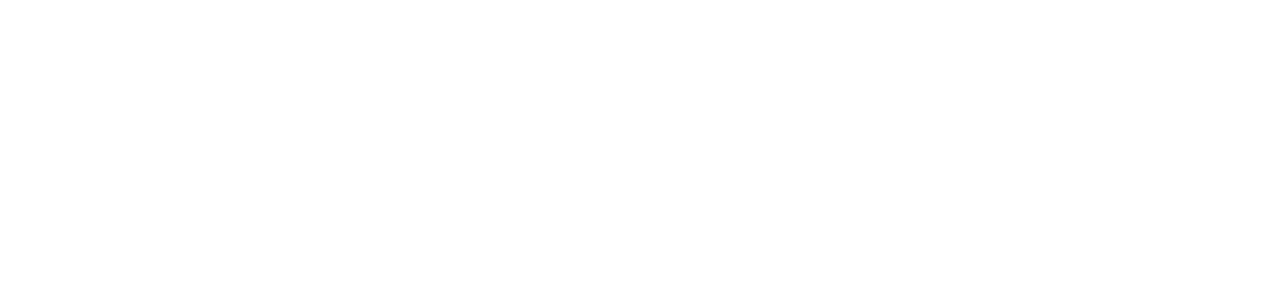
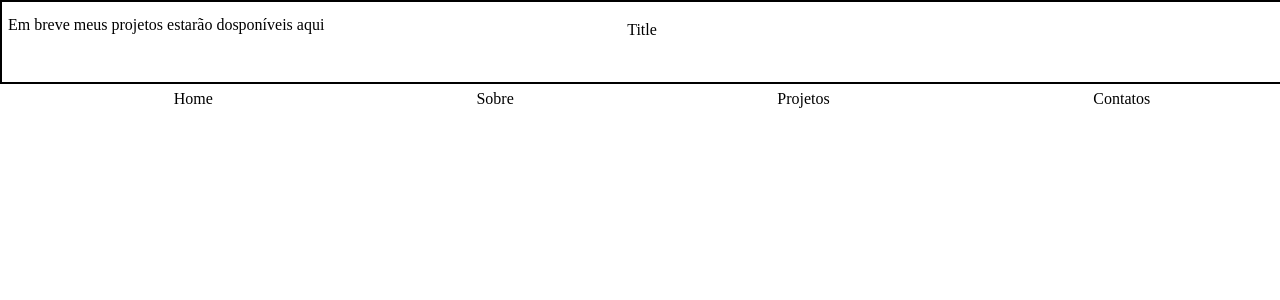
Before and after one commit to JayTStar/my_site, a React (Create React App) app: page /projects in a window 1280 px wide. Before the commit this address had no page. Shown: the top 300 px of the page. Built offline with nearby package versions, Linux system fonts and the light colour scheme; the HTML template or start-up script is replaced by a standard one.

Commit message:
Adding project page

```diff
--- a/src/App.tsx
+++ b/src/App.tsx
@@ -1,12 +1,14 @@
 import { BrowserRouter, Routes, Route } from "react-router-dom";
 
 import HomeScreen from "./Screens/HomeScreen";
+import ProjectsScreen from "./Screens/ProjectsScreen";
 
 function App() {
   return (
     <BrowserRouter>
         <Routes>
           <Route path="/" element={<HomeScreen />} />
+          <Route path="/projects" element={<ProjectsScreen />} />
         </Routes>
     </BrowserRouter>
   );
--- a/src/Components/Header/index.tsx
+++ b/src/Components/Header/index.tsx
@@ -1,6 +1,10 @@
 import "./index.css";
+import { useNavigate } from "react-router-dom";
 
 export default function Header(){
+
+    const nav = useNavigate();
+
     return(
         <header>
             <div className="top">
@@ -10,7 +14,7 @@
                 <ul>
                     <p>Home</p>
                     <p>Sobre</p>
-                    <p>Projetos</p>
+                    <p onClick={() => nav('/projects')}>Projetos</p>
                     <p>Contatos</p>
                 </ul>
             </div>
--- /dev/null
+++ b/src/Screens/ProjectsScreen/index.tsx
@@ -0,0 +1,10 @@
+import Header from "../../Components/Header";
+
+export default function ProjectsScreen(){
+    return(
+        <>
+            <Header/>
+            <p>Em breve meus projetos estarão dosponíveis aqui</p>
+        </>
+    )
+}
```
